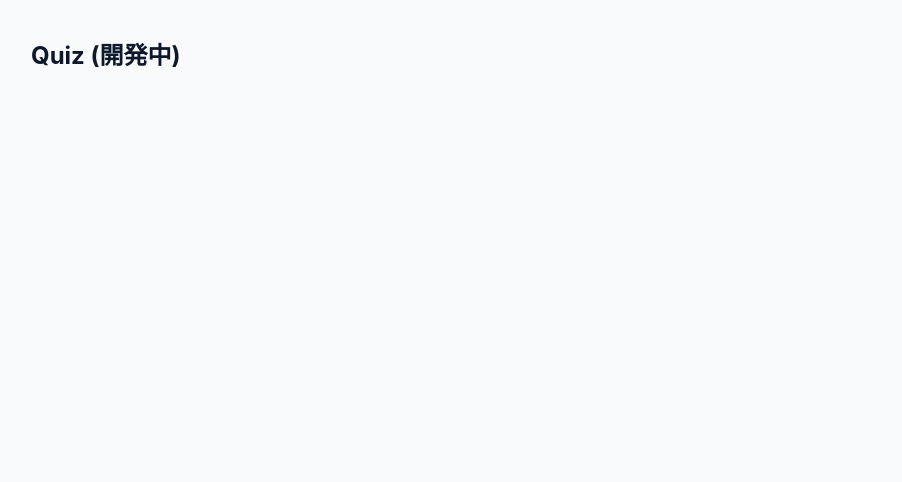
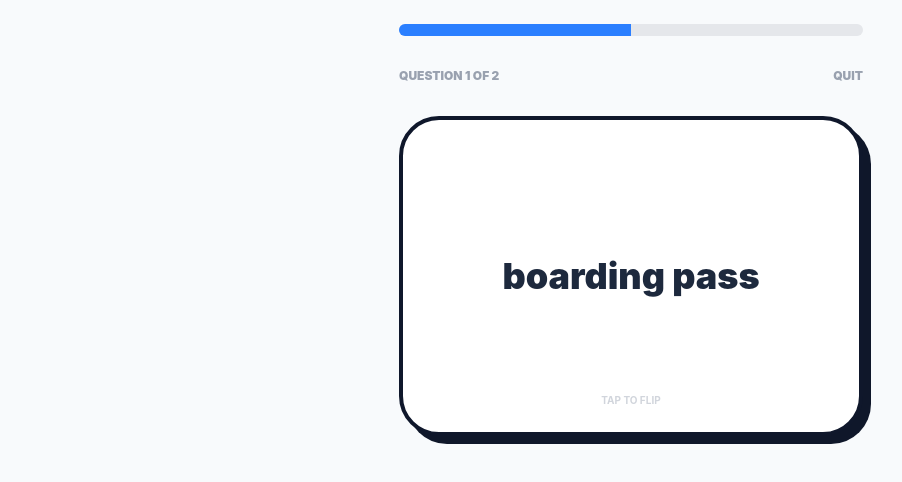
Before and after one commit to RedFalcon72/word-quiz-app, a React (Vite) app: page /book/sample-wordbook-1/quiz in a window 1280 px wide. Shown: the top 482 px of the page, without its empty margins (9-911 px from the left). Built offline with nearby package versions, Linux system fonts and the light colour scheme.

Commit message:
feat: implement quiz page

```diff
--- a/src/pages/home.tsx
+++ b/src/pages/home.tsx
@@ -1,4 +1,4 @@
-import { FormEvent, useState } from "react";
+import { type FormEvent, useState } from "react";
 import { Link } from "react-router-dom";
 import { useWordbooks } from "../hooks/useWordbooks";
 
--- a/src/pages/quiz.tsx
+++ b/src/pages/quiz.tsx
@@ -1,2 +1,169 @@
-const Quiz = () => <div className="p-10 text-2xl font-bold">Quiz (開発中)</div>;
+import { useState } from "react";
+import { useParams, Link } from "react-router-dom";
+import { useWordbooks } from "../hooks/useWordbooks";
+
+/**
+ * クイズ画面コンポーネント
+ * 登録された順番通りにカードを出題するシンプルな構成
+ */
+const Quiz = () => {
+  const { id } = useParams();
+  const { wordbooks } = useWordbooks();
+  const book = wordbooks.find((b) => b.id === id);
+
+  const [currentIndex, setCurrentIndex] = useState(0);
+  const [isFlipped, setIsFlipped] = useState(false);
+  const [isFinished, setIsFinished] = useState(false);
+  const [score, setScore] = useState({ known: 0, unknown: 0 });
+
+  // 単語帳またはカードが存在しない場合のガード
+  if (!book || book.cards.length === 0) {
+    return (
+      <div className="p-10 text-center space-y-4">
+        <p className="text-gray-500 font-bold">
+          出題できる単語が登録されていません。
+        </p>
+        <Link
+          to={`/book/${id}/edit`}
+          className="text-blue-500 font-black hover:underline"
+        >
+          単語を登録する →
+        </Link>
+      </div>
+    );
+  }
+
+  // シャッフルせず、元の配列（book.cards）をそのまま使用する
+  const cards = book.cards;
+  const currentCard = cards[currentIndex];
+
+  /**
+   * 回答ボタン押下時の処理
+   */
+  const handleAnswer = (type: "known" | "unknown") => {
+    setScore((prev) => ({ ...prev, [type]: prev[type] + 1 }));
+
+    if (currentIndex + 1 < cards.length) {
+      setIsFlipped(false);
+      setCurrentIndex((prev) => prev + 1);
+    } else {
+      setIsFinished(true);
+    }
+  };
+
+  // 全問題終了時のリザルト画面
+  if (isFinished) {
+    return (
+      <div className="max-w-md mx-auto p-8 text-center space-y-8 animate-in fade-in zoom-in duration-500">
+        <h1 className="text-4xl font-black text-slate-900">Finish! 🏁</h1>
+        <div className="bg-white border-4 border-slate-900 rounded-[2.5rem] p-8 shadow-[12px_12px_0px_0px_rgba(15,23,42,1)]">
+          <p className="text-sm font-black text-gray-400 uppercase tracking-widest">
+            Your Score
+          </p>
+          <div className="flex justify-center items-center gap-6 mt-4">
+            <div className="text-center">
+              <span className="block text-4xl font-black text-green-500">
+                {score.known}
+              </span>
+              <span className="text-xs font-bold text-gray-400">KNOWN</span>
+            </div>
+            <div className="w-[2px] h-10 bg-gray-100"></div>
+            <div className="text-center">
+              <span className="block text-4xl font-black text-red-400">
+                {score.unknown}
+              </span>
+              <span className="text-xs font-bold text-gray-400">LEARNING</span>
+            </div>
+          </div>
+        </div>
+        <div className="flex flex-col gap-3">
+          <button
+            onClick={() => window.location.reload()}
+            className="w-full p-4 bg-slate-900 text-white rounded-2xl font-black hover:bg-slate-800 transition-all"
+          >
+            もう一度挑戦する
+          </button>
+          <Link
+            to="/"
+            className="w-full p-4 bg-white border-2 border-gray-200 text-gray-500 rounded-2xl font-black hover:bg-gray-50 transition-all text-center"
+          >
+            ホームに戻る
+          </Link>
+        </div>
+      </div>
+    );
+  }
+
+  return (
+    <div className="max-w-lg mx-auto p-6 space-y-8">
+      {/* 進行状況バー */}
+      <div className="w-full bg-gray-200 h-3 rounded-full overflow-hidden">
+        <div
+          className="bg-blue-500 h-full transition-all duration-500"
+          style={{ width: `${((currentIndex + 1) / cards.length) * 100}%` }}
+        />
+      </div>
+
+      <div className="flex justify-between items-center text-xs font-black text-gray-400 uppercase">
+        <span>
+          Question {currentIndex + 1} of {cards.length}
+        </span>
+        <Link
+          to={`/book/${id}`}
+          className="hover:text-red-400 transition-colors"
+        >
+          Quit
+        </Link>
+      </div>
+
+      {/* フラッシュカードUI */}
+      <div
+        onClick={() => setIsFlipped(!isFlipped)}
+        className={`relative h-80 w-full cursor-pointer transition-all duration-500 [perspective:1000px] ${isFlipped ? "[transform:rotateY(180deg)]" : ""}`}
+      >
+        <div className="absolute inset-0 w-full h-full [transform-style:preserve-3d]">
+          <div className="absolute inset-0 w-full h-full bg-white border-4 border-slate-900 rounded-[2.5rem] flex items-center justify-center p-8 shadow-[8px_8px_0px_0px_rgba(15,23,42,1)] [backface-visibility:hidden]">
+            <span className="text-4xl font-black text-slate-800 text-center">
+              {currentCard.front}
+            </span>
+            <span className="absolute bottom-6 text-[10px] font-bold text-gray-300">
+              TAP TO FLIP
+            </span>
+          </div>
+          <div className="absolute inset-0 w-full h-full bg-blue-50 border-4 border-blue-600 rounded-[2.5rem] flex items-center justify-center p-8 [transform:rotateY(180deg)] [backface-visibility:hidden] shadow-[8px_8px_0px_0px_rgba(37,99,235,1)]">
+            <span className="text-4xl font-black text-blue-600 text-center">
+              {currentCard.back}
+            </span>
+          </div>
+        </div>
+      </div>
+
+      <div
+        className={`grid grid-cols-2 gap-4 transition-all duration-300 ${isFlipped ? "opacity-100 translate-y-0" : "opacity-0 translate-y-4 pointer-events-none"}`}
+      >
+        <button
+          onClick={(e) => {
+            e.stopPropagation();
+            handleAnswer("unknown");
+          }}
+          className="p-5 bg-white border-2 border-red-100 text-red-400 rounded-3xl font-black hover:bg-red-50 hover:border-red-200 transition-all flex flex-col items-center gap-1"
+        >
+          <span className="text-xl">🤔</span>
+          <span>Still learning</span>
+        </button>
+        <button
+          onClick={(e) => {
+            e.stopPropagation();
+            handleAnswer("known");
+          }}
+          className="p-5 bg-white border-2 border-green-100 text-green-500 rounded-3xl font-black hover:bg-green-50 hover:border-green-200 transition-all flex flex-col items-center gap-1"
+        >
+          <span className="text-xl">✅</span>
+          <span>I know this!</span>
+        </button>
+      </div>
+    </div>
+  );
+};
+
 export default Quiz;
```
